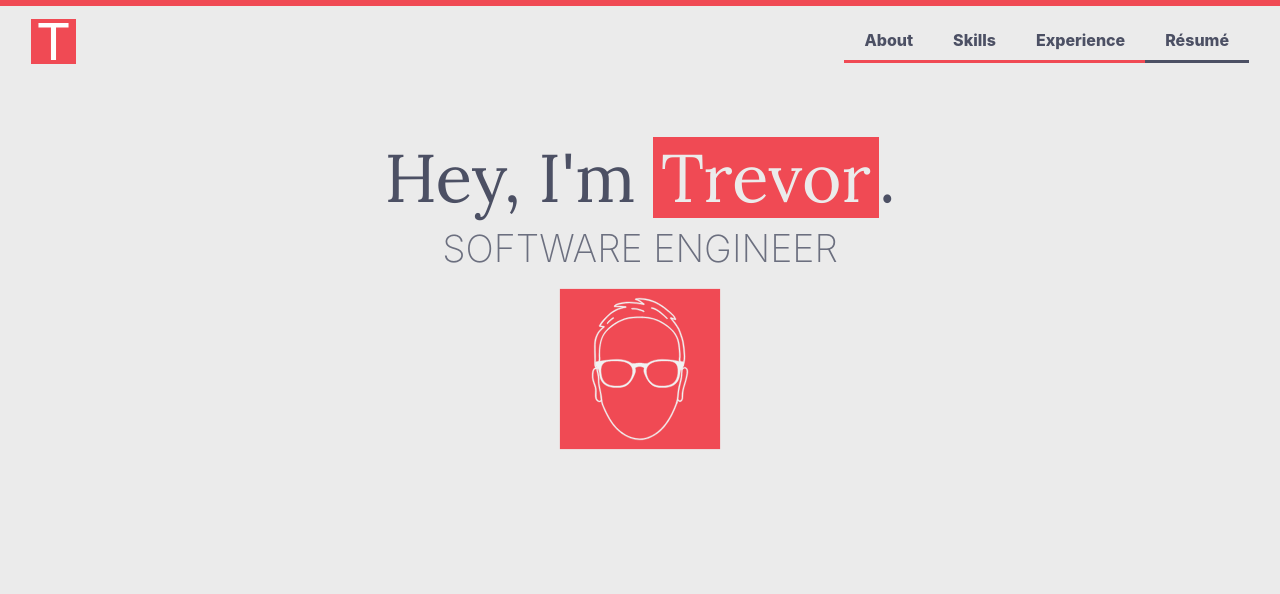
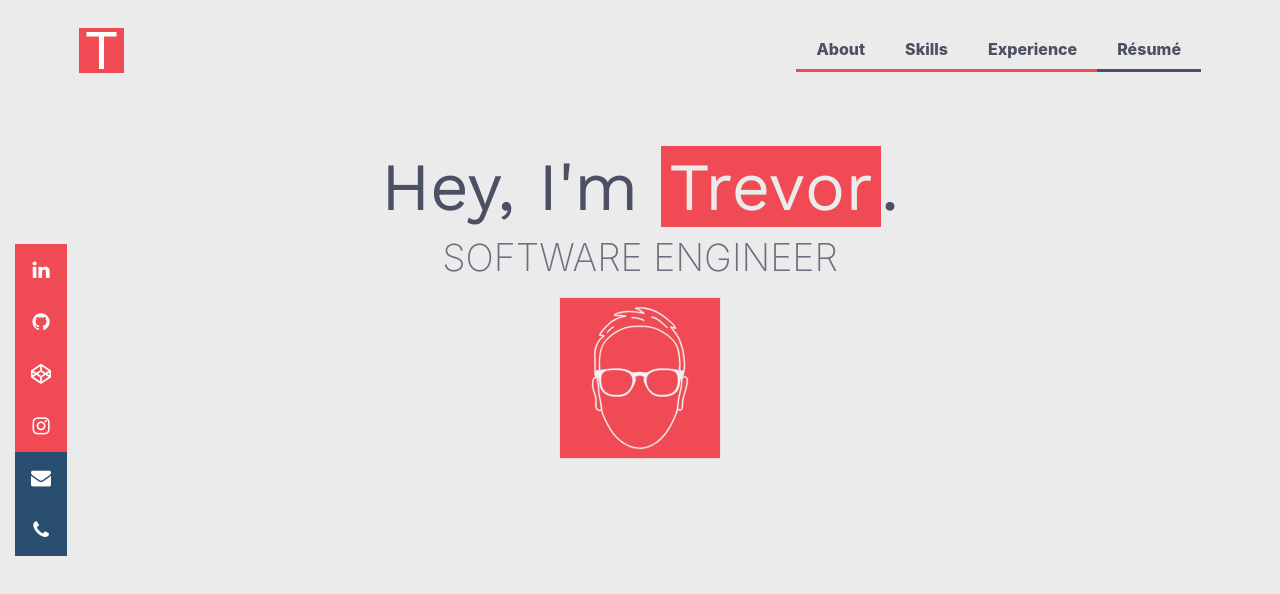
Before and after one commit to sabotrev/Personal-Website, a website: page src/index.html in a window 1280 px wide. Drawn offline with nearby package versions, Linux system fonts and the light colour scheme.

Commit message:
Added social media links

```diff
--- a/src/index.html
+++ b/src/index.html
@@ -9,6 +9,7 @@
     <link href="https://fonts.googleapis.com/css?family=Lora" rel="stylesheet">
     <link href="https://fonts.googleapis.com/css?family=Source+Sans+Pro" rel="stylesheet">
     <link href="https://fonts.googleapis.com/css?family=Open+Sans" rel="stylesheet">
+    <link href="https://fonts.googleapis.com/css?family=Roboto|Work+Sans" rel="stylesheet">
     <link rel="stylesheet" href="https://stackpath.bootstrapcdn.com/bootstrap/4.1.3/css/bootstrap.min.css" integrity="sha384-MCw98/SFnGE8fJT3GXwEOngsV7Zt27NXFoaoApmYm81iuXoPkFOJwJ8ERdknLPMO" crossorigin="anonymous">
     <link rel="stylesheet" href="https://cdnjs.cloudflare.com/ajax/libs/font-awesome/4.7.0/css/font-awesome.min.css">
     <link rel="stylesheet" href="styles/nav.css" hreflang="en-us">
@@ -16,10 +17,10 @@
   </head>
   <body>
 
-    <div class="container-fluid border-top">
+    <div class="container-fluid">
 
       <!-- Top navigation -->
-      <nav class="navbar navbar-expand-md">
+      <nav class="navbar navbar-expand-md mx-xl-5">
         <a class="navbar-brand" href="#">
           <img src="./assets/nav/brand.svg" width="45" height="45" alt="Brand">
         </a>
@@ -56,6 +57,28 @@
           <li><a href="#">Résumé</a></li>
         </ul>
       </nav>
+
+      <!-- Icon Bar -->
+      <div class="icon-bar">
+        <a href="https://www.linkedin.com/in/trevor-sabo/" target="_blank" class="link">
+          <i class="fa fa-linkedin"></i>
+        </a>
+        <a href="https://github.com/sabotrev" target="_blank" class="link">
+          <i class="fa fa-github"></i>
+        </a>
+        <a href="https://codepen.io/sabotrev/" target="_blank" class="link">
+          <i class="fa fa-codepen"></i>
+        </a>
+        <a href="https://www.instagram.com/trevor_5ever/" target="_blank" class="link">
+          <i class="fa fa-instagram"></i>
+        </a>
+        <a href="#" class="line">
+          <i class="fa fa-envelope"></i>
+        </a>
+        <a href="#" class="line">
+          <i class="fa fa-phone"></i>
+        </a>
+      </div>
 
       <!-- Banner -->
       <header id="banner">
--- a/src/styles/nav.css
+++ b/src/styles/nav.css
@@ -85,3 +85,38 @@
     font-size: 18px;
   }
 }
+
+.icon-bar {
+  position: absolute;
+  top: 50%;
+  -webkit-transform: translateY(-50%);
+  -ms-transform: translateY(-50%);
+  transform: translateY(-50%);
+}
+
+.icon-bar a {
+  display: block;
+  text-align: center;
+  padding: 16px;
+  transition: all 0.3s ease;
+  color: white;
+  font-size: 20px;
+}
+
+@media screen and (max-width: 768px) {
+  .icon-bar {
+    display: none;
+  }
+}
+
+.link {
+  background-color: #F04A54;
+}
+
+.link:hover {
+  opacity: 0.5;
+}
+
+.line {
+  background-color: #294E6F;
+}
--- a/src/styles/style.css
+++ b/src/styles/style.css
@@ -1,6 +1,5 @@
 html {
-  /* font-family: 'Source Sans Pro', sans-serif; */
-  font-family: 'Open Sans', sans-serif;
+  font-family: 'Roboto', sans-serif;
   background-color: #EBEBEB;
 }
 
@@ -8,6 +7,10 @@ body {
   background-color: #EBEBEB;
   overflow-x: hidden;
   overflow-y: overlay;
+}
+
+.container-fluid {
+  padding-top: 15px;
 }
 
 /* Extra small devices (portrait phones, less than 576px) */
@@ -134,7 +137,7 @@ p {
 }
 
 .title-intro {
-  font-family: 'Lora', serif;
+  font-family: 'Work Sans', sans-serif;
   font-size: 2.25em;
 }
 
```
